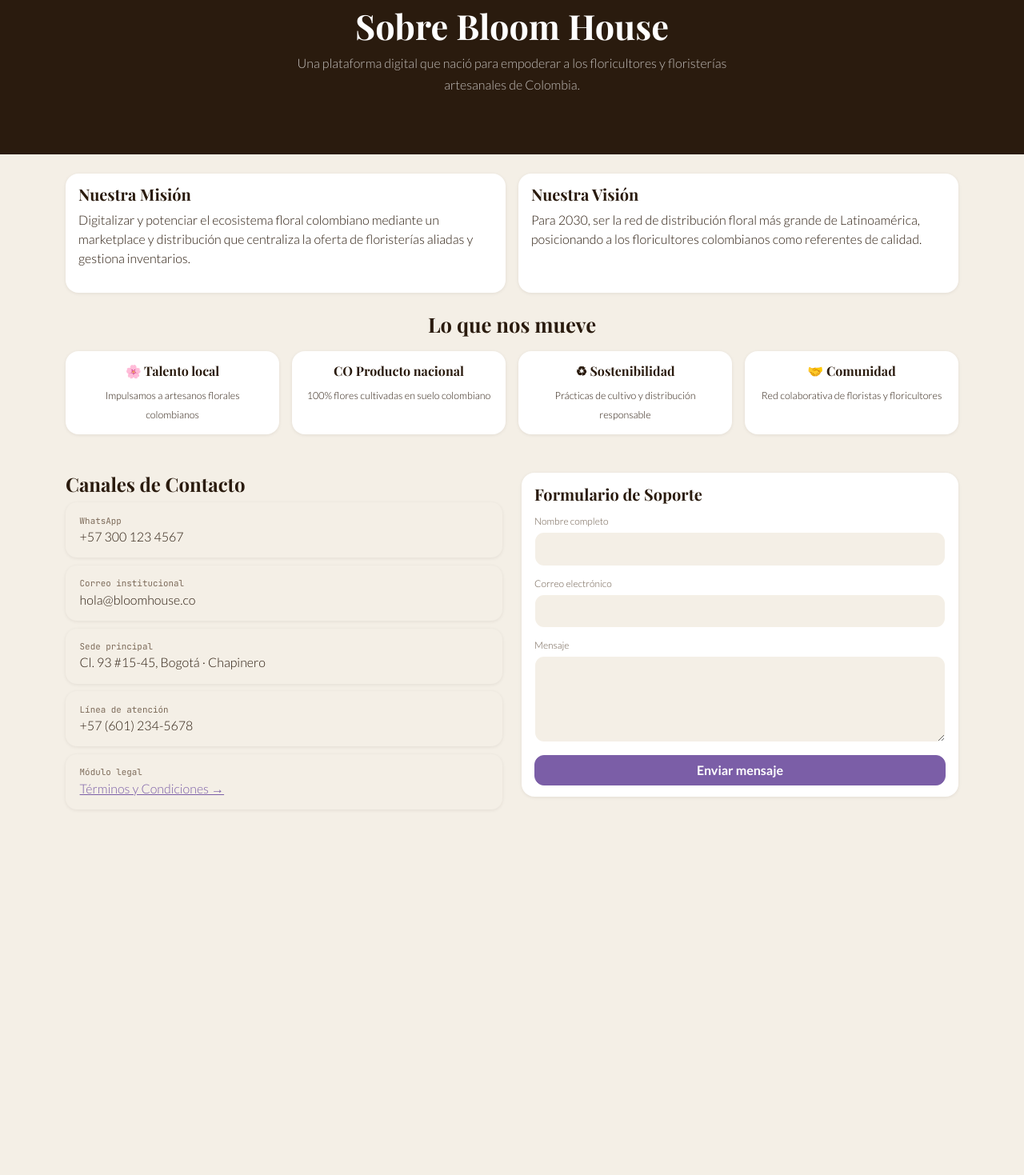
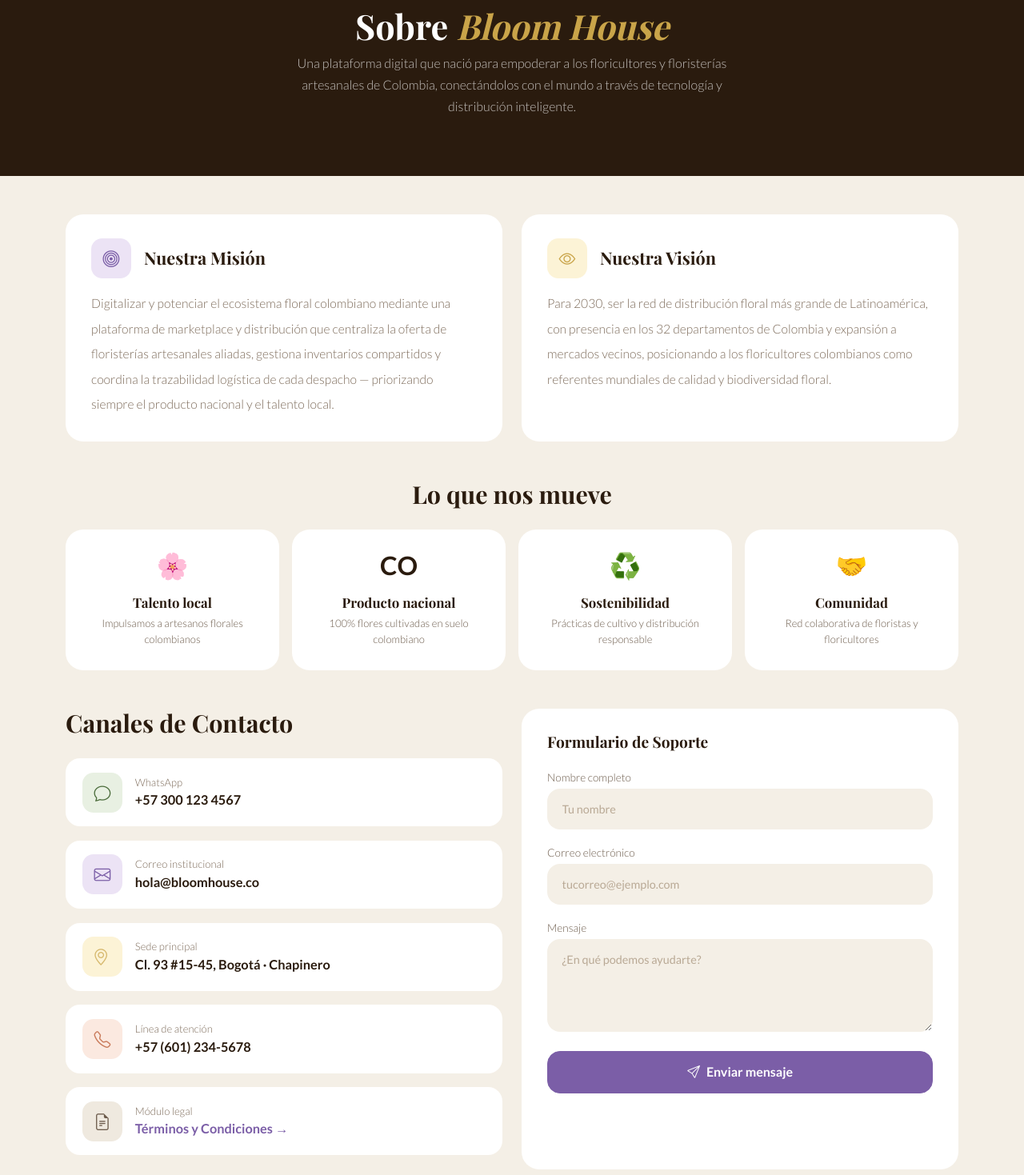
Before and after one commit to Juanse200707/Bloom_House_pag, a website: page nosotros.html in a window 1280 px wide. Shown: the part 51-1520 px from the top of the page at 80% size. Before the commit the page ends 1097 px from the top, so only its background shows below. Drawn offline with nearby package versions, Linux system fonts and the light colour scheme; a web font is replaced by a local one.

Commit message:
Revise content and layout in nosotros.html
Updated the content and structure of the 'nosotros.html' file to enhance the presentation of the mission, vision, and contact information. Improved the layout and added placeholders for form inputs.

```diff
--- a/nosotros.html
+++ b/nosotros.html
@@ -10,52 +10,95 @@
 <body>
 <div id="nav"></div>
 
-<header class="bg-dark text-white py-5 text-center">
-  <div class="container"><h1>Sobre Bloom House</h1>
-  <p>Una plataforma digital que nació para empoderar a los floricultores y floristerías artesanales de Colombia.</p></div>
+<header class="bg-dark text-white text-center">
+  <div class="container">
+    <h1>Sobre <em>Bloom House</em></h1>
+    <p>Una plataforma digital que nació para empoderar a los floricultores y floristerías artesanales de Colombia, conectándolos con el mundo a través de tecnología y distribución inteligente.</p>
+  </div>
 </header>
 
-<main class="container py-4">
-  <div class="row g-3 mb-4">
-    <div class="col-md-6"><div class="card h-100"><div class="card-body"><h5>Nuestra Misión</h5>
-      <p>Digitalizar y potenciar el ecosistema floral colombiano mediante un marketplace y distribución que centraliza la oferta de floristerías aliadas y gestiona inventarios.</p></div></div></div>
-    <div class="col-md-6"><div class="card h-100"><div class="card-body"><h5>Nuestra Visión</h5>
-      <p>Para 2030, ser la red de distribución floral más grande de Latinoamérica, posicionando a los floricultores colombianos como referentes de calidad.</p></div></div></div>
-  </div>
+<main class="container nosotros">
 
-  <h3 class="text-center">Lo que nos mueve</h3>
-  <div class="row g-3 mb-5 text-center">
-    <div class="col-6 col-md-3"><div class="card h-100"><div class="card-body"><h6>🌸 Talento local</h6><small>Impulsamos a artesanos florales colombianos</small></div></div></div>
-    <div class="col-6 col-md-3"><div class="card h-100"><div class="card-body"><h6>CO Producto nacional</h6><small>100% flores cultivadas en suelo colombiano</small></div></div></div>
-    <div class="col-6 col-md-3"><div class="card h-100"><div class="card-body"><h6>♻ Sostenibilidad</h6><small>Prácticas de cultivo y distribución responsable</small></div></div></div>
-    <div class="col-6 col-md-3"><div class="card h-100"><div class="card-body"><h6>🤝 Comunidad</h6><small>Red colaborativa de floristas y floricultores</small></div></div></div>
-  </div>
-
-  <div class="row g-4">
+  <!-- Misión y visión -->
+  <section class="row g-4 mb-5">
     <div class="col-md-6">
-      <h4>Canales de Contacto</h4>
-      <ul class="list-group">
-        <li class="list-group-item"><small class="text-muted d-block">WhatsApp</small>+57 300 123 4567</li>
-        <li class="list-group-item"><small class="text-muted d-block">Correo institucional</small>hola@bloomhouse.co</li>
-        <li class="list-group-item"><small class="text-muted d-block">Sede principal</small>Cl. 93 #15-45, Bogotá · Chapinero</li>
-        <li class="list-group-item"><small class="text-muted d-block">Línea de atención</small>+57 (601) 234-5678</li>
-        <li class="list-group-item"><small class="text-muted d-block">Módulo legal</small><a href="terminos.html">Términos y Condiciones →</a></li>
-      </ul>
+      <article class="tarjeta-nosotros h-100">
+        <div class="d-flex align-items-center gap-3 mb-3">
+          <span class="icono-caja icono-morado"><i class="bi bi-bullseye"></i></span>
+          <h2>Nuestra Misión</h2>
+        </div>
+        <p>Digitalizar y potenciar el ecosistema floral colombiano mediante una plataforma de marketplace y distribución que centraliza la oferta de floristerías artesanales aliadas, gestiona inventarios compartidos y coordina la trazabilidad logística de cada despacho — priorizando siempre el producto nacional y el talento local.</p>
+      </article>
     </div>
     <div class="col-md-6">
-      <div class="card"><div class="card-body">
-        <h5>Formulario de Soporte</h5>
+      <article class="tarjeta-nosotros h-100">
+        <div class="d-flex align-items-center gap-3 mb-3">
+          <span class="icono-caja icono-dorado"><i class="bi bi-eye"></i></span>
+          <h2>Nuestra Visión</h2>
+        </div>
+        <p>Para 2030, ser la red de distribución floral más grande de Latinoamérica, con presencia en los 32 departamentos de Colombia y expansión a mercados vecinos, posicionando a los floricultores colombianos como referentes mundiales de calidad y biodiversidad floral.</p>
+      </article>
+    </div>
+  </section>
+
+  <!-- Lo que nos mueve -->
+  <section class="mb-5">
+    <h2 class="titulo-seccion text-center">Lo que nos mueve</h2>
+    <div class="row g-3">
+      <div class="col-6 col-lg-3"><article class="tarjeta-valor"><span class="valor-icono">🌸</span><h3>Talento local</h3><p>Impulsamos a artesanos florales colombianos</p></article></div>
+      <div class="col-6 col-lg-3"><article class="tarjeta-valor"><span class="valor-icono fw-bold">CO</span><h3>Producto nacional</h3><p>100% flores cultivadas en suelo colombiano</p></article></div>
+      <div class="col-6 col-lg-3"><article class="tarjeta-valor"><span class="valor-icono">♻️</span><h3>Sostenibilidad</h3><p>Prácticas de cultivo y distribución responsable</p></article></div>
+      <div class="col-6 col-lg-3"><article class="tarjeta-valor"><span class="valor-icono">🤝</span><h3>Comunidad</h3><p>Red colaborativa de floristas y floricultores</p></article></div>
+    </div>
+  </section>
+
+  <!-- Canales de contacto y formulario -->
+  <section class="row g-4">
+    <div class="col-lg-6">
+      <h2 class="titulo-seccion">Canales de Contacto</h2>
+
+      <div class="canal">
+        <span class="icono-caja icono-verde"><i class="bi bi-chat"></i></span>
+        <div><small>WhatsApp</small><strong>+57 300 123 4567</strong></div>
+      </div>
+      <div class="canal">
+        <span class="icono-caja icono-morado"><i class="bi bi-envelope"></i></span>
+        <div><small>Correo institucional</small><strong>hola@bloomhouse.co</strong></div>
+      </div>
+      <div class="canal">
+        <span class="icono-caja icono-dorado"><i class="bi bi-geo-alt"></i></span>
+        <div><small>Sede principal</small><strong>Cl. 93 #15-45, Bogotá · Chapinero</strong></div>
+      </div>
+      <div class="canal">
+        <span class="icono-caja icono-naranja"><i class="bi bi-telephone"></i></span>
+        <div><small>Línea de atención</small><strong>+57 (601) 234-5678</strong></div>
+      </div>
+      <a class="canal canal-enlace" href="terminos.html">
+        <span class="icono-caja icono-beige"><i class="bi bi-file-earmark-text"></i></span>
+        <div><small>Módulo legal</small><strong>Términos y Condiciones →</strong></div>
+      </a>
+    </div>
+
+    <div class="col-lg-6">
+      <div class="tarjeta-nosotros h-100">
+        <h3>Formulario de Soporte</h3>
         <form id="soporte">
-          <label class="form-label">Nombre completo</label><input name="nombre" class="form-control mb-2" required>
-          <label class="form-label">Correo electrónico</label><input name="email" type="email" class="form-control mb-2" required>
-          <label class="form-label">Mensaje</label><textarea name="mensaje" rows="4" class="form-control mb-3" required></textarea>
-          <button class="btn btn-primary w-100">Enviar mensaje</button>
+          <label class="form-label">Nombre completo</label>
+          <input name="nombre" class="form-control mb-3" placeholder="Tu nombre" required>
+
+          <label class="form-label">Correo electrónico</label>
+          <input name="email" type="email" class="form-control mb-3" placeholder="tucorreo@ejemplo.com" required>
+
+          <label class="form-label">Mensaje</label>
+          <textarea name="mensaje" rows="4" class="form-control mb-4" placeholder="¿En qué podemos ayudarte?" required></textarea>
+
+          <button class="btn btn-primary w-100"><i class="bi bi-send me-2"></i>Enviar mensaje</button>
         </form>
-      </div></div>
+      </div>
     </div>
-  </div>
+  </section>
+
 </main>
-
 <div id="pie"></div>
 <script src="https://cdn.jsdelivr.net/npm/bootstrap@5.3.3/dist/js/bootstrap.bundle.min.js"></script>
 <script src="js/comun.js"></script>
```
